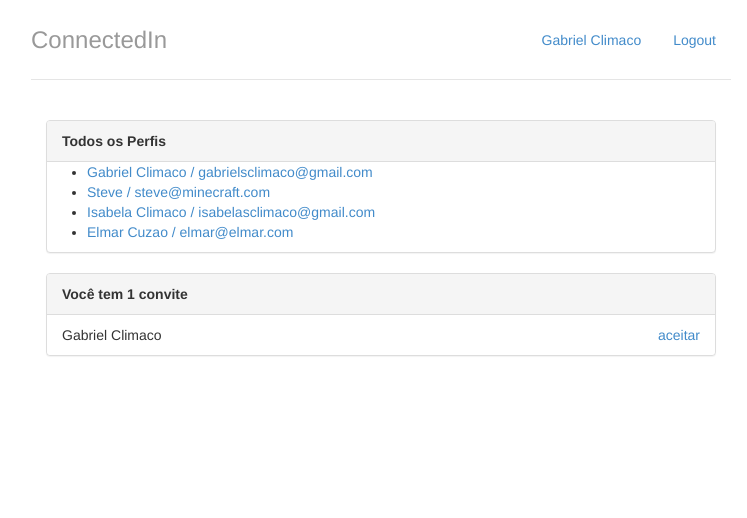
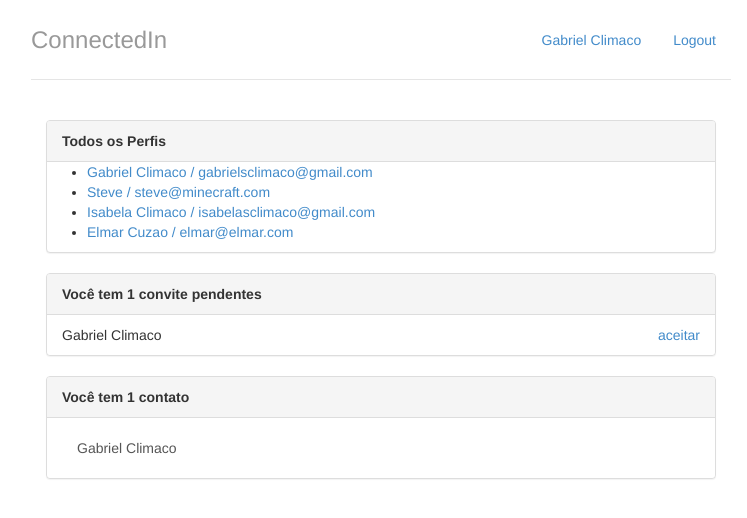
Before and after one commit to climaco02/connectedin-python-django, a Django app: page / in a window 1280 px wide. Shown: the top 518 px of the page, without its empty margins (259-1006 px from the left). Run offline with Django 3.2, Linux system fonts and the light colour scheme; data comes from the database, SQL or seed files in the repository; tables that the repository leaves empty hold one stand-in row (values such as "Sample post").

Commit message:
adding container to display connections

```diff
--- a/perfis/templates/index.html
+++ b/perfis/templates/index.html
@@ -17,17 +17,18 @@
             	<p>Nenhum perfil cadastrado</p>
             {% endif %}
         </div>
+        <!-- invitations -->
         <div class="panel panel-default">
             {% with total_de_convites=perfil_logado.convites_recebidos.count %}
                 {% if total_de_convites %}
                     <div class="panel-heading">
-                        <strong>Você tem {{ total_de_convites }} convite{{ total_de_convites|pluralize}}</strong>
+                        <strong>Você tem {{ total_de_convites }} convite{{ total_de_convites|pluralize}} pendentes</strong>
                     </div>
                     <ul class="list-group">
                         {% for convite in perfil_logado.convites_recebidos.all %}
                             <li class="list-group-item">
                                 {{ convite.solicitante.nome }}
-                                <a href="#" class="pull-right">aceitar</a>
+                                <a href="{% url 'aceitar' convite.id %}" class="pull-right">aceitar</a>
                             </li>
                         {% endfor %}
                     </ul>
@@ -38,5 +39,26 @@
                 {% endif %}
             {% endwith %}
         </div>
+        <!-- connections -->
+        <div class="panel panel-default">
+            {% with total_de_contatos=perfil_logado.contatos.count %}
+                {% if total_de_contatos %}
+                    <div class="panel-heading">
+                        <strong>Você tem {{ total_de_contatos }} contato{{ total_de_contato|pluralize }}</strong>
+                    </div>
+                    <ul class="list-group">
+                        {% for contato in perfil_logado.contatos.all %}
+                            <li class="list-group-item">
+                                <a href="{% url 'exibir' contato.id %}" class="list-group-item">{{ contato.nome }}</a>
+                            </li>
+                        {% endfor %}
+                    </ul>
+                {% else %}
+                    <div class="panel-body">
+                        <p>Você não possui nenhum contato :/</p>
+                    </div>
+                {% endif %}
+            {% endwith %}
+        </div>
     </div>
 {% endblock %}
```
